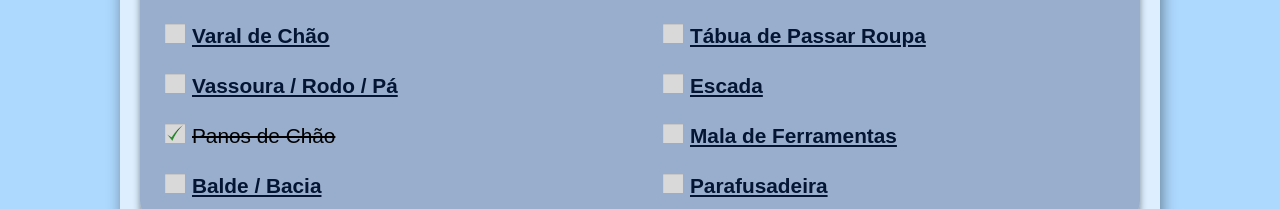
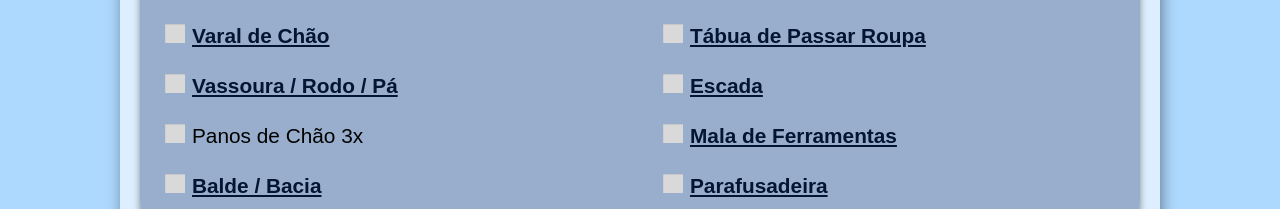
Before and after one commit to Joaoplsr/cha-de-casa-nova, a plain HTML site: page index.html in a window 1280 px wide. Shown: the part 3428-3637 px from the top of the page. Drawn offline with Linux system fonts and the light colour scheme.

Commit message:
Update index.html

```diff
--- a/index.html
+++ b/index.html
@@ -234,7 +234,7 @@
 
                     <li><a href="https://produto.mercadolivre.com.br/MLB-3223922339-kit-vassoura-rodo-pa-conjunto-mega-limpeza-_JM?matt_tool=64671177&matt_word=&matt_source=google&matt_campaign_id=14302215732&matt_ad_group_id=125382900625&matt_match_type=&matt_network=g&matt_device=c&matt_creative=539491050398&matt_keyword=&matt_ad_position=&matt_ad_type=pla&matt_merchant_id=243303911&matt_product_id=MLB3223922339&matt_product_partition_id=2269676589320&matt_target_id=pla-2269676589320&cq_src=google_ads&cq_cmp=14302215732&cq_net=g&cq_plt=gp&cq_med=pla&gad_source=1&gclid=CjwKCAjwmYCzBhA6EiwAxFwfgC1OSvL6HLqGRh68RtHJXOzmvCI8fX7V1bHD7dMF0W9P9YPerBOSYxoCYvkQAvD_BwE" target="_blank" rel="external">Vassoura / Rodo / Pá</a></li>
 
-                    <li id="check">Panos de Chão</li>
+                    <li>Panos de Chão 3x</li>
 
                     <li><a href="https://www.leroymerlin.com.br/kit-lavanderia-2-baldes-dobraveis-5l-e-10l-bacia-8l-simplo-branco-u_1571023034?region=outros" target="_blank" rel="external">Balde / Bacia</a></li>
 
```
